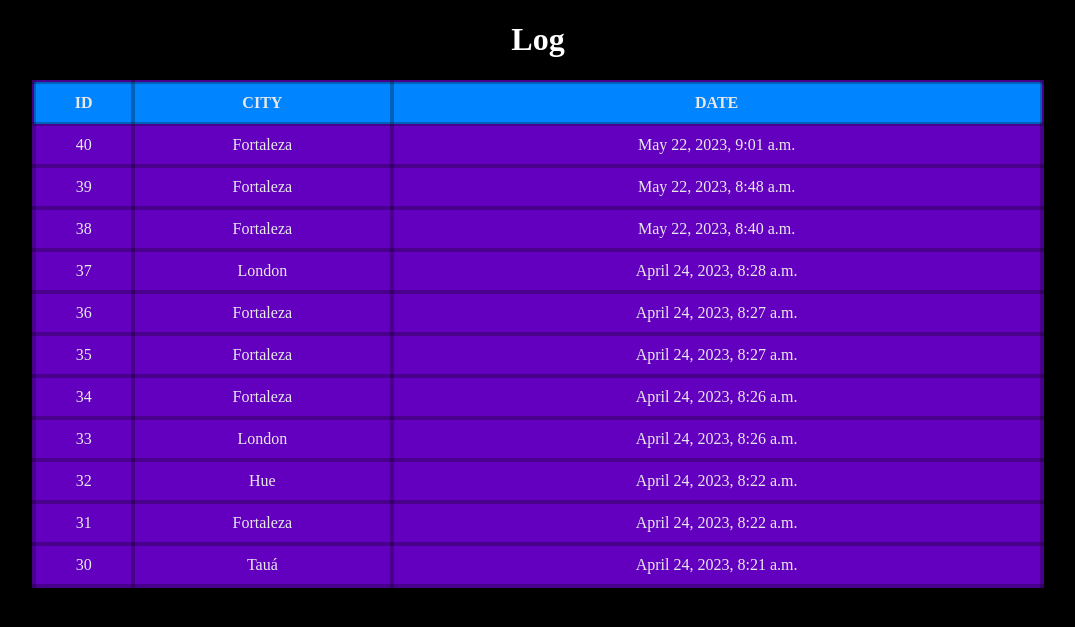
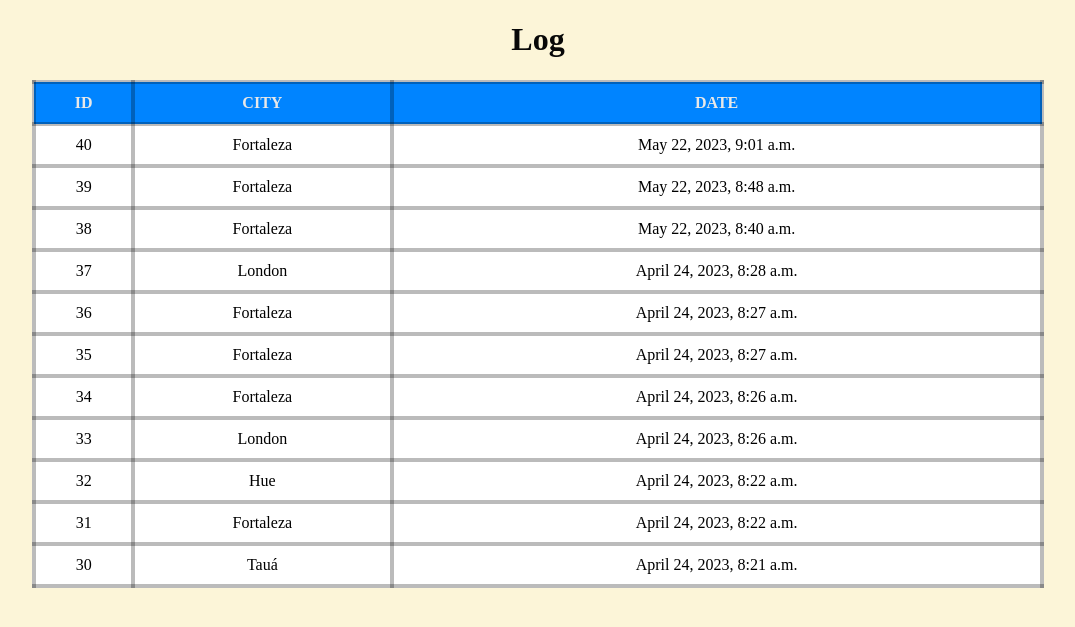
Before and after one commit to AlvesLuis0/weatherapp, a Django app: page /request/get/ in a window 1280 px wide. Shown: the top 627 px of the page, without its empty margins (102-1177 px from the left). Run offline with Django 4.2, Linux system fonts and the light colour scheme; data comes from the database, SQL or seed files in the repository; both versions use the stored data as it was after the commit.

Commit message:
o log foi alterado

```diff
--- a/app/static/css/custom.css
+++ b/app/static/css/custom.css
@@ -1,9 +1,9 @@
 body{
-    background-color: #000000;
-    color: #2d49a6;
+    background-color: rgba(244, 208, 63, 0.2);
+    color: #2d56df;
 }
 h1{
-    color: #ffffff;
+    color: #080808;
     text-align: center;
 }
 table, th, td{
@@ -14,8 +14,8 @@ table, th, td{
 table{
     width: 80%;
     margin: auto;
-    background-color:rgb(99, 0, 192) ;
-    color: #e8e8e8;
+    background-color:rgb(255, 255, 255) ;
+    color: #000000;
 }
 .conteudo{
     text-align: center;
@@ -25,5 +25,5 @@ th{
     color: #e8e8e8;
 }
 tr:hover{
-    background-color: blue;
+    background-color: rgb(89, 194, 255);
 }
```
Also changed, not shown: db.sqlite3.
